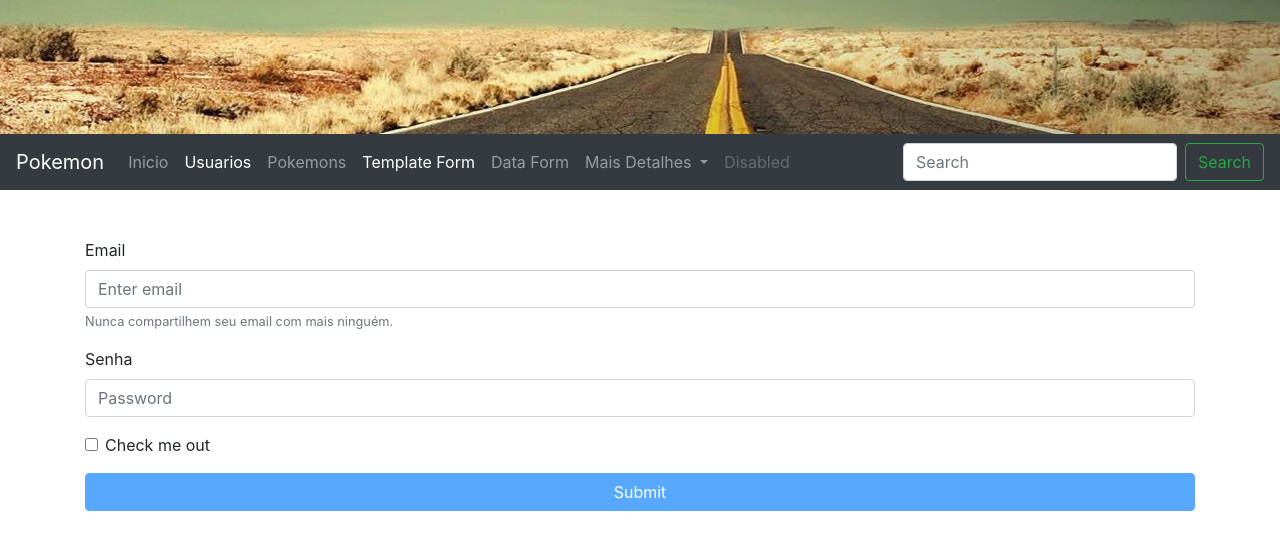
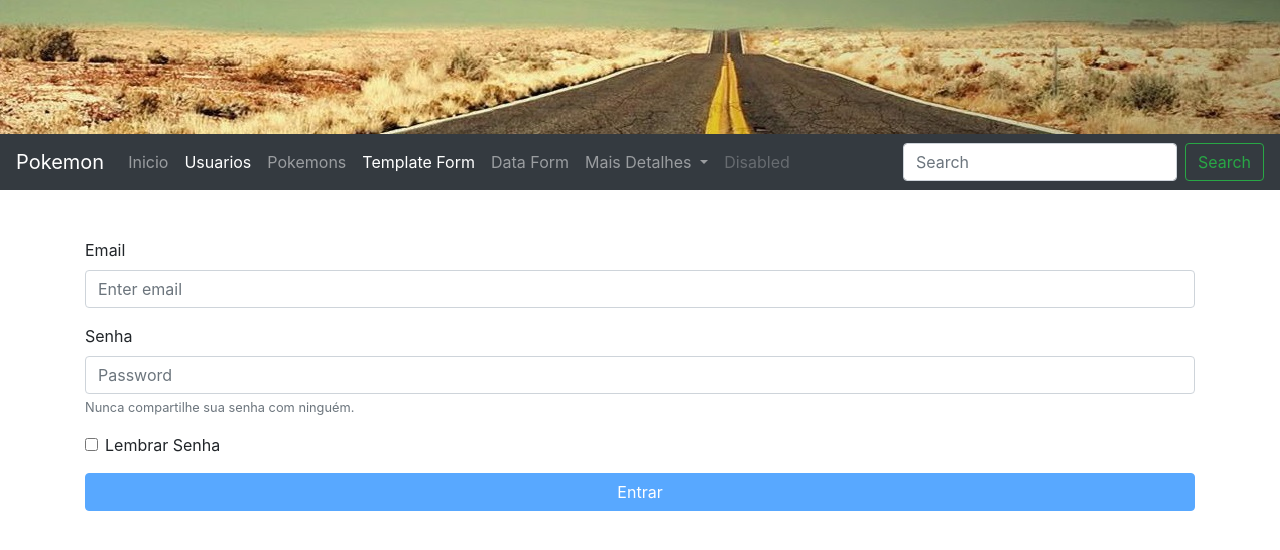
Before and after one commit to giovanniguariento/Angular, an Angular app: page /usuarios/template-form in a window 1280 px wide. Shown: the top 550 px of the page. Built offline with nearby package versions, Linux system fonts and the light colour scheme.

Commit message:
ate aqui da

```diff
--- a/src/app/usuario/template-form/template-form.component.html
+++ b/src/app/usuario/template-form/template-form.component.html
@@ -1,11 +1,11 @@
 <form #meuForm="ngForm" (submit)="onSubmit(meuForm)" >
+
     <div class="form-group mt-5">
       <label for="exampleInputEmail1">Email</label>
       <input type="email" class="form-control " aria-describedby="emailHelp" placeholder="Enter email" name="emailInput" #emailInput="ngModel"
       [(ngModel)]="emailModel" required
       [class.is-invalid]="isError(emailInput)"
       [class.is-valid]="isSuccess(emailInput)">
-      <small class="form-text text-muted">Nunca compartilhem seu email com mais ninguém.</small>
      </div>
 
      <app-show-erros [isErrorFilho]="isError(emailInput)" mensagem = "O email é obrigatorio" ></app-show-erros>
@@ -15,13 +15,14 @@
       <input type="password" class="form-control" placeholder="Password" name="senhaInput" #senhaInput="ngModel" [(ngModel)]="senhaModel" required
       [class.is-invalid]="isError(senhaInput)"
       [class.is-valid]="isSuccess(senhaInput)">
+      <small class="form-text text-muted">Nunca compartilhe sua senha com ninguém.</small>
     </div>
 
     <app-show-erros [isErrorFilho]="isError(senhaInput)" mensagem = "A Senha é obrigatorio"></app-show-erros>
 
     <div class="form-check">
       <input type="checkbox" class="form-check-input" >
-      <label class="form-check-label" for="exampleCheck1">Check me out</label>
+      <label class="form-check-label" for="exampleCheck1">Lembrar Senha</label>
     </div>
-    <button type="submit" [disabled]='meuForm.valid == false' class="btn btn-primary mt-3 btn-block">Submit</button>
+    <button type="submit" [disabled]='meuForm.valid == false' class="btn btn-primary mt-3 btn-block">Entrar</button>
   </form>
```
Also changed, not shown: src/app/shared/shared.module.ts (added, +12 -0 lines).
